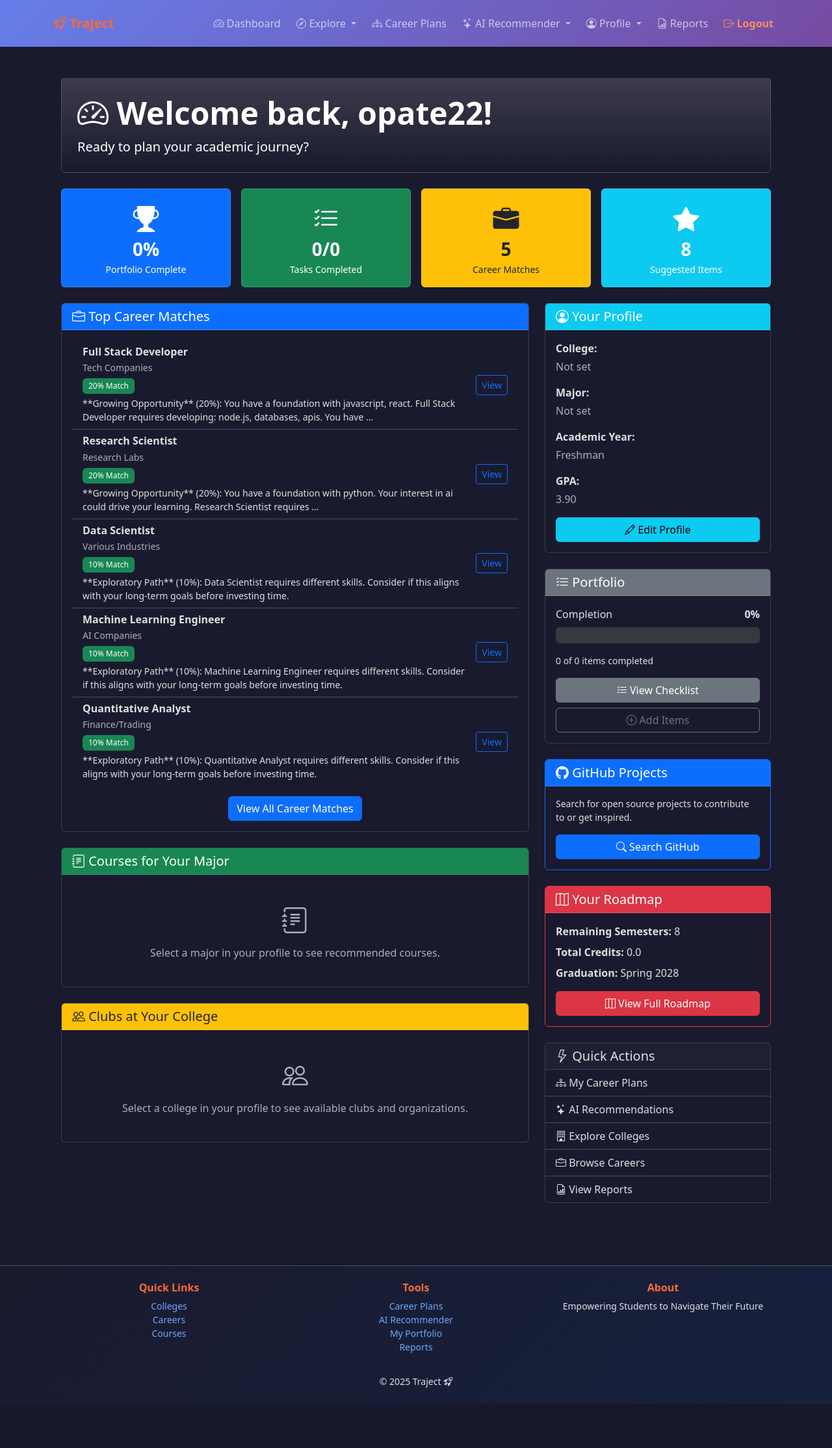
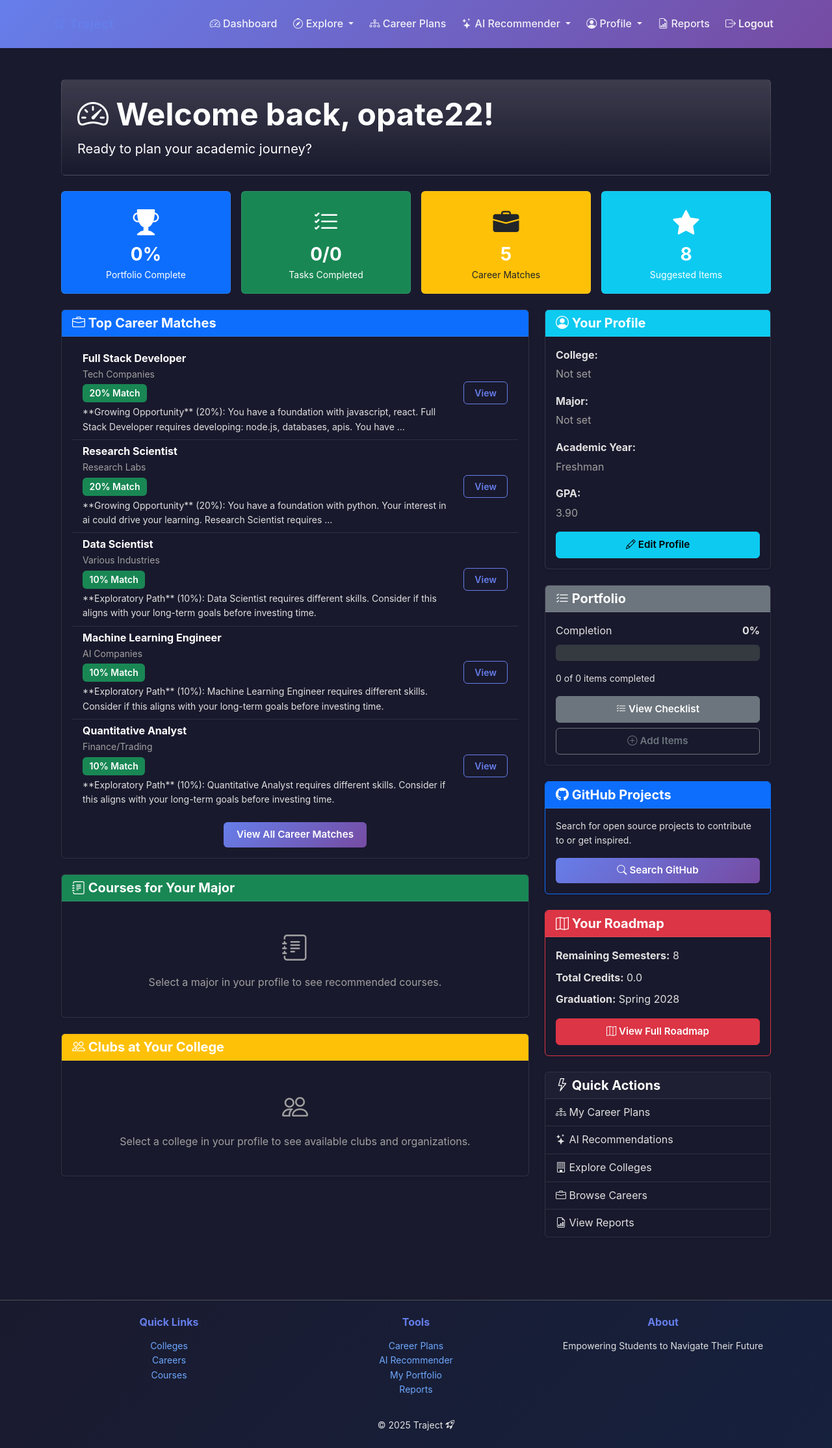
Before and after one commit to ompatel277/Assignment_Project_Om_opate22, a Django app: page /accounts/dashboard/ in a window 1280 px wide. Shown: the whole page at 65% size. Before the commit the page ends 2160 px from the top, so only its background shows below. Run offline with Django 5.2, Linux system fonts and the light colour scheme; a user stored in the database is signed in; data comes from the database, SQL or seed files in the repository.

Commit message:
Improve typography and font colors across the website
Typography Improvements:
- Added professional system font stack (San Francisco, Segoe UI, Roboto)
- Standardized heading styles with proper font-weight (700)
- Improved line-height for better readability (1.6 for body, 1.2 for headings)
- Set all headings to white (#ffffff) for consistent contrast
- Enhanced lead text with proper sizing (1.25rem)

Color Consistency:
- Updated accent color from orange (#FF6B35) to purple (#667eea)
- Standardized text colors with CSS variables
- Added --traject-text (#e0e0e0) for body text
- Added --traject-text-muted (#a0a0a0) for secondary text
- Improved text-light color (#d0d0d0) for better contrast
- Enhanced navbar link colors with opacity for better visibility

Card Styling:
- Added consistent card-title styling (white, 600 weight, 1.1rem)
- Improved card-text color using theme variables
- Enhanced card headers with proper font-weight
- Better card background with subtle transparency
- Improved card borders for consistency

Button Enhancements:
- Increased font-weight to 600 for all buttons
- Standardized button sizing (base, sm, lg)
- Added gradient to primary buttons matching theme
- Improved hover states with lighter gradient
- Better outline button styling with proper hover effects

List & Badge Improvements:
- Enhanced list-group-item backgrounds and borders
- Improved strong text in lists to white
- Standardized badge font-weight (600) and sizing
- Better small text sizing (0.875rem)

Navbar Updates:
- Improved nav-link colors with proper opacity
- Better hover states for navigation
- Consistent font-weight (500) for nav links

Overall: The website now has consistent, professional typography with
proper color hierarchy, improved readability, and unified purple theme.

```diff
--- a/static/css/traject.css
+++ b/static/css/traject.css
@@ -3,9 +3,46 @@
 :root {
   --traject-primary: #667eea;
   --traject-secondary: #764ba2;
-  --traject-accent: #FF6B35;
+  --traject-accent: #667eea;
   --traject-dark: #1a1a2e;
   --traject-light: #f8f9fa;
+  --traject-text: #e0e0e0;
+  --traject-text-muted: #a0a0a0;
+}
+
+/* Typography */
+body {
+  font-family: -apple-system, BlinkMacSystemFont, 'Segoe UI', Roboto, 'Helvetica Neue', Arial, sans-serif;
+  font-size: 1rem;
+  line-height: 1.6;
+  color: var(--traject-text);
+}
+
+h1, h2, h3, h4, h5, h6,
+.display-1, .display-2, .display-3, .display-4, .display-5, .display-6 {
+  font-weight: 700;
+  line-height: 1.2;
+  color: #ffffff;
+  margin-bottom: 1rem;
+}
+
+.lead {
+  font-size: 1.25rem;
+  font-weight: 400;
+  line-height: 1.6;
+}
+
+/* Text colors */
+.text-muted {
+  color: var(--traject-text-muted) !important;
+}
+
+.text-light {
+  color: #d0d0d0 !important;
+}
+
+.text-white {
+  color: #ffffff !important;
 }
 
 /* Dark theme overrides */
@@ -23,12 +60,21 @@
   box-shadow: 0 2px 4px rgba(0,0,0,.1);
 }
 
+.traject-navbar .nav-link {
+  color: rgba(255, 255, 255, 0.9) !important;
+  font-weight: 500;
+}
+
+.traject-navbar .nav-link:hover {
+  color: #ffffff !important;
+}
+
 .text-accent {
   color: var(--traject-accent) !important;
 }
 
 .text-accent-dark {
-  color: #ff8c61 !important;
+  color: #8b9cf7 !important;
 }
 
 .bg-accent {
@@ -39,28 +85,69 @@
   background-color: var(--traject-accent);
   border-color: var(--traject-accent);
   color: white;
+  font-weight: 600;
 }
 
 .btn-accent:hover {
-  background-color: #ff8c61;
-  border-color: #ff8c61;
+  background-color: #7e8ff3;
+  border-color: #7e8ff3;
   color: white;
 }
 
-/* Card hover effects */
+/* Card styles */
 .card {
   transition: transform 0.3s ease, box-shadow 0.3s ease;
+  border: 1px solid rgba(255, 255, 255, 0.1);
+  background-color: rgba(26, 26, 46, 0.8);
 }
 
 .card:hover {
   transform: translateY(-5px);
-  box-shadow: 0 10px 20px rgba(0,0,0,0.2);
+  box-shadow: 0 10px 20px rgba(0,0,0,0.3);
+}
+
+.card-title {
+  color: #ffffff;
+  font-weight: 600;
+  font-size: 1.1rem;
+}
+
+.card-text {
+  color: var(--traject-text);
+}
+
+.card-header {
+  font-weight: 600;
+  border-bottom: 1px solid rgba(255, 255, 255, 0.1);
+}
+
+.card-header h4,
+.card-header h5,
+.card-header h6 {
+  margin-bottom: 0;
 }
 
 /* Badge styles */
 .badge {
   padding: 0.5em 0.75em;
-  font-weight: 500;
+  font-weight: 600;
+  font-size: 0.875rem;
+}
+
+/* List group styles */
+.list-group-item {
+  background-color: rgba(26, 26, 46, 0.5);
+  border-color: rgba(255, 255, 255, 0.1);
+  color: var(--traject-text);
+}
+
+.list-group-item strong {
+  color: #ffffff;
+  font-weight: 600;
+}
+
+.list-group-item small {
+  font-size: 0.875rem;
 }
 
 /* Category-specific colors for portfolio items */
@@ -170,11 +257,45 @@ html {
 /* Button improvements */
 .btn {
   transition: all 0.3s ease;
+  font-weight: 600;
+  font-size: 0.95rem;
+  padding: 0.5rem 1.25rem;
+  border-radius: 0.375rem;
 }
 
 .btn:hover {
   transform: translateY(-2px);
   box-shadow: 0 4px 8px rgba(0,0,0,0.2);
+}
+
+.btn-lg {
+  font-size: 1.1rem;
+  padding: 0.75rem 2rem;
+}
+
+.btn-sm {
+  font-size: 0.875rem;
+  padding: 0.375rem 1rem;
+}
+
+.btn-primary {
+  background: linear-gradient(135deg, var(--traject-primary) 0%, var(--traject-secondary) 100%);
+  border: none;
+}
+
+.btn-primary:hover {
+  background: linear-gradient(135deg, #7e8ff3 0%, #8b5fc9 100%);
+}
+
+.btn-outline-primary {
+  border-color: var(--traject-primary);
+  color: var(--traject-primary);
+}
+
+.btn-outline-primary:hover {
+  background-color: var(--traject-primary);
+  border-color: var(--traject-primary);
+  color: #ffffff;
 }
 
 /* Dropdown menu animation */
```
